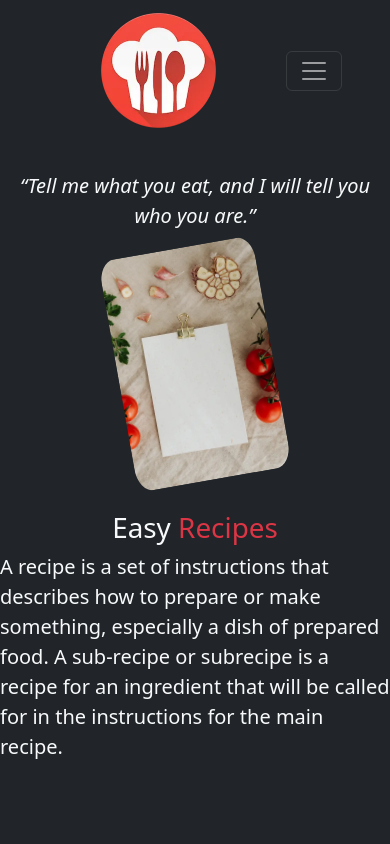
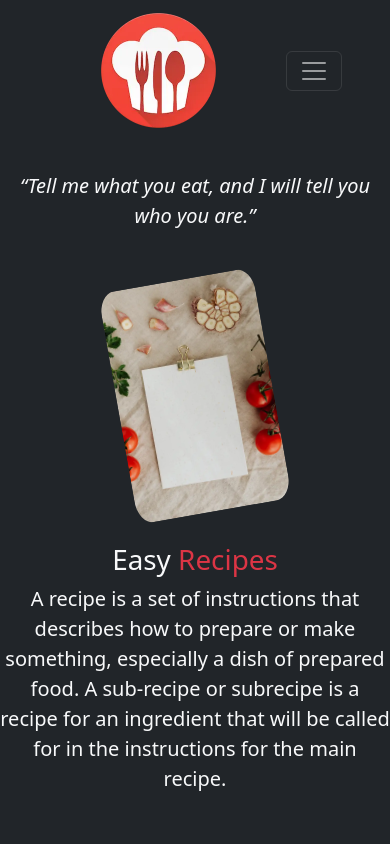
Before and after one commit to mikk369/Recipesite, a Vue app in the folder client/: page / in a window 390 px wide. Shown: the top 844 px of the page. Built offline with nearby package versions, Linux system fonts and the light colour scheme; no server answers.

Commit message:
bigger gap between picutre & text & text center on sm screen

```diff
--- a/client/src/views/HomeView.vue
+++ b/client/src/views/HomeView.vue
@@ -5,7 +5,7 @@
     <section class="bg-dark text-light">
       <div class="wrapper-container d-flex flex-row flex-wrap">
         <div class="image-div col-lg-6 col-sm-6">
-          <p class="fst-italic lead">
+          <p class="fst-italic lead mb-5">
             “Tell me what you eat, and I will tell you who you are.”
           </p>
           <img
@@ -155,6 +155,11 @@ export default {
     padding-top: 30px;
   }
 }
+@media (max-width: 425px) {
+  .paragraph-div {
+    text-align: center;
+  }
+}
 .card-img-top {
   height: 190px;
   object-fit: cover;
```
